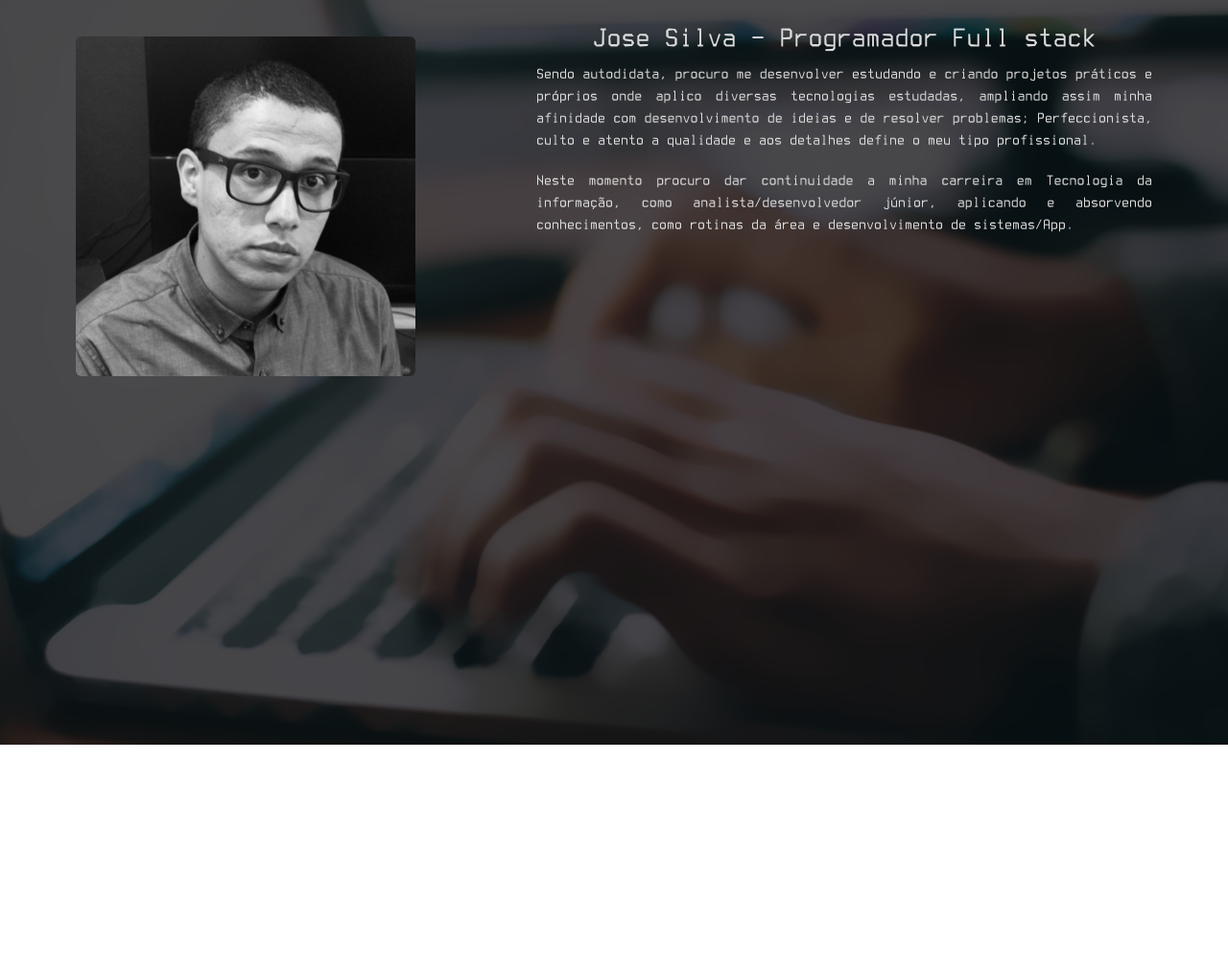
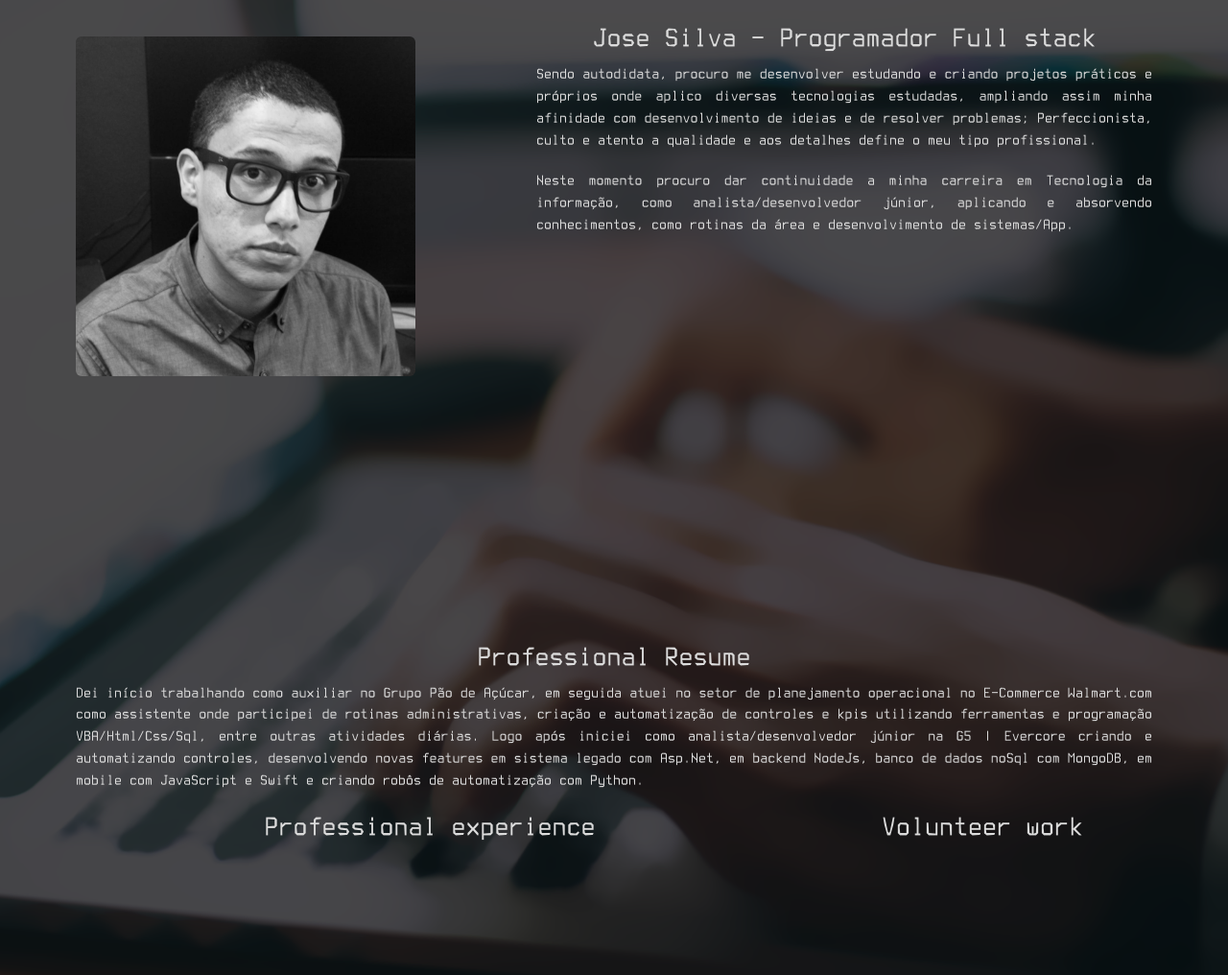
Before and after one commit to jsi1v4/jsi1v4.github.io, a plain HTML site: page index.html in a window 1280 px wide. Shown: the part 125-1141 px from the top of the page at 96% size. Before the commit the page ends 901 px from the top, so only its background shows below. Drawn offline with Linux system fonts and the light colour scheme.

Commit message:
[Professional] informations and array added

```diff
--- a/assets/js/app.js
+++ b/assets/js/app.js
@@ -35,12 +35,13 @@ $(document).ready(() => {
         experience:
         [
             {
-                name: 'Compackta Ltda',
+                name: 'Compackta prestadora de serviços do grupo Pão de Açucar',
                 where: 'Sao Paulo',
                 beginDt: '2012-11-28',
                 endDt: '2013-09-02',
                 role: 'Auxiliar/Conferente',
-                details: 'Separação de pedidos, conferencias de cargas e controle de docas.'
+                details: 'Separação de pedidos, conferencias de cargas e controle de docas.',
+                img: 'assets/img/empty.png'
             },
             {
                 name: 'Walmart.com',
@@ -48,7 +49,8 @@ $(document).ready(() => {
                 beginDt: '2014-06-13',
                 endDt: '2015-10-01',
                 role: 'Auxiliar de Faturamento',
-                details: 'Conferência de produtos e pedidos, emissão de notas fiscais e afins.'
+                details: 'Conferência de produtos e pedidos, emissão de notas fiscais e afins.',
+                img: 'assets/img/walmart.png'
             },
             {
                 name: 'Walmart.com',
@@ -56,7 +58,8 @@ $(document).ready(() => {
                 beginDt: '2015-10-01',
                 endDt: '2018-03-19',
                 role: 'Assistente',
-                details: 'Controle de Kpis, planejamento, criação de controles e relatórios, automação de controles utilizando: VBA, Dot.Net e Html, Excel Forms, Recordset e Functions, Acess Consultas, Formulários, Relatórios Avançados.'
+                details: 'Controle de Kpis, planejamento, criação de controles e relatórios, automação de controles utilizando: VBA, Dot.Net e Html, Excel Forms, Recordset e Functions, Acess Consultas, Formulários, Relatórios Avançados.',
+                img: 'assets/img/walmart.png'
             },
             {
                 name: 'G5 | Evercore',
@@ -64,7 +67,8 @@ $(document).ready(() => {
                 beginDt: '2018-07-25',
                 endDt: 'Ate o momento',
                 role: 'Analista Programador Junior',
-                details: 'Criação e automatização de controles com VBA, Desenvolvimentos: Intranet em Asp.Net, Robôs de captura de informações em Python, App de acesso para clientes em Swift, Web em Jquery/Html/Css como view (logica em backend), Server em NodeJs/Express com render Pug/Jade, DataBase em Sql Server e MongoDB.'
+                details: 'Criação e automatização de controles com VBA, Desenvolvimentos: Intranet em Asp.Net, Robôs de captura de informações em Python, App de acesso para clientes em Swift, Web em Jquery/Html/Css como view (logica em backend), Server em NodeJs/Express com render Pug/Jade, DataBase em Sql Server e MongoDB.',
+                img: 'assets/img/g5.png'
             }
         ],
         voluntary:
@@ -75,7 +79,8 @@ $(document).ready(() => {
                 beginDt: '2018-08-15',
                 endDt: 'Ate o momento',
                 role: 'Programador',
-                details: 'Desenvolvimento com Php e framework Laravel: Front: Html/Css Blade Template (Laravel); Back: Route/Controller/Migrations (Laravel); Desenvolviemento em Banco de dados com MySql: Modelagem DER, Criação de scripts sql, Consultas e afins.'
+                details: 'Desenvolvimento com Php e framework Laravel: Front: Html/Css Blade Template (Laravel); Back: Route/Controller/Migrations (Laravel); Desenvolviemento em Banco de dados com MySql: Modelagem DER, Criação de scripts sql, Consultas e afins.',
+                img: 'assets/img/uninove.png'
             }
         ]
     };
@@ -159,4 +164,5 @@ $(document).ready(() => {
     $('#resume-info').text(resume.info);
     $('#resume-goal').text(resume.goal);
 
+    $('#professional-info').text(professional.info);
 });
--- a/index.html
+++ b/index.html
@@ -114,7 +114,20 @@
 		<section id="professional" class="professional">
 
 			<!-- Professional -->
+			<div class="row container-fluid">
+				<div class="col-xs-12 col-md-12">
+					<h2 class="text-center">Professional Resume</h2>
+					<div id="professional-info" class="professional-info text-justify"></div>
+				</div>
+				<div class="col-xs-12 col-md-8">
+					<h2 class="text-center">Professional experience</h2>
 
+				</div>
+				<div class="col-xs-12 col-md-4">
+					<h2 class="text-center">Volunteer work</h2>
+
+				</div>
+			</div>
 
 		</section>
 		<section id="skills">
```
